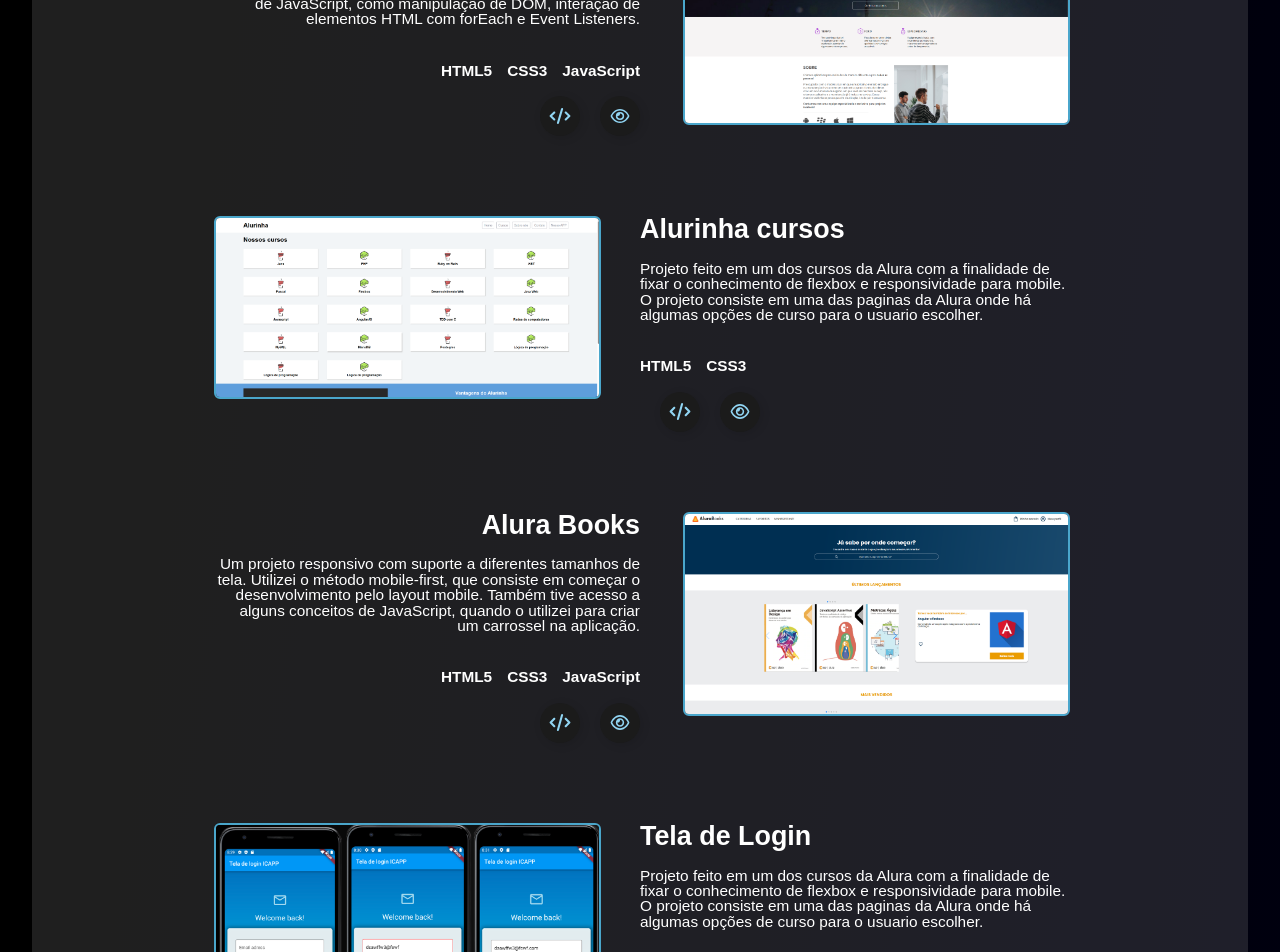
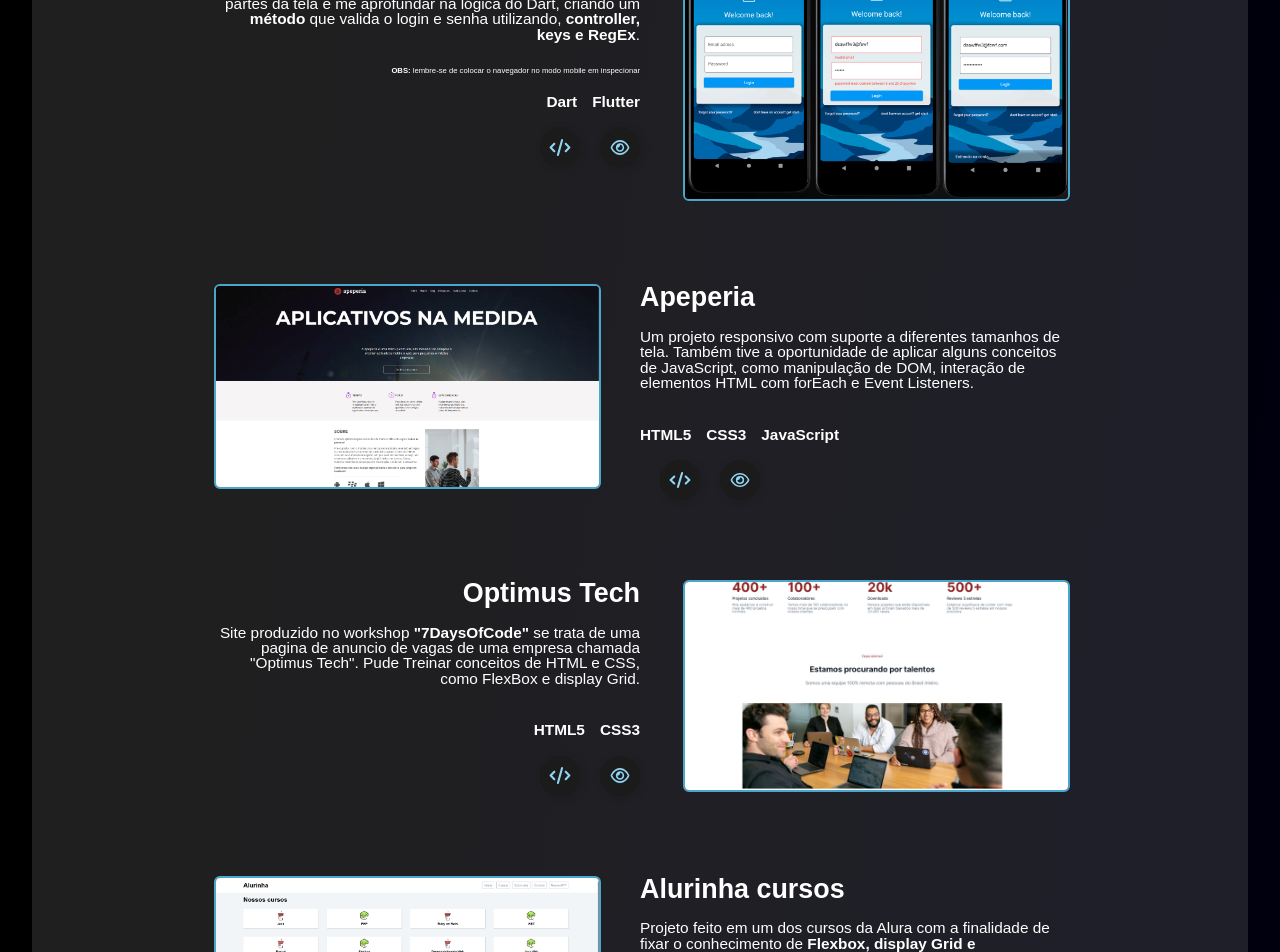
Before and after one commit to Ian-Alemida/devfollio, a React (Create React App) app: page / in a window 1280 px wide. Shown: the part 3380-4332 px from the top of the page. Built offline with nearby package versions, Linux system fonts and the light colour scheme.

Commit message:
add project

```diff
--- a/src/Components/Projects/Projects.jsx
+++ b/src/Components/Projects/Projects.jsx
@@ -4,9 +4,10 @@
 import viewIcon from './images/view.svg'
 import viewWitheIcon from './images/viewWithe.svg'
 import loginScreen from './images/telaLogin.png'
+import aluraBooks from './images/AluraBooks.png'
 import alurinha from './images/Alurinha.png'
-import aluraBooks from './images/AluraBooks.png'
 import apeperia from './images/Apeperia.png'
+import optimusTech from './images/OptimusTech.png'
 import planetSky from './images/PlanetSky.png'
 import ButtonProject from './ButtonProject/ButonProject'
 
@@ -19,7 +20,7 @@
                 <div className='content-projects-left-text'>
                     <h3>Planet Sky</h3>
                     <p>Uma aplicação autoral que te permite explorar o cosmos de forma envolvente e descobrir curiosidades fascinantes sobre o sistema solar! Usando Flutter e Dart pude fixar conceitos de Desenvolvimento <strong>Cross-Platform</strong>, sistema de navegação de rotas com <strong>Navigator</strong> e <strong>arvore de widgets</strong>.</p>
-                    <small><strong>OBS:</strong>lembre-se de colocar o navegador no modo mobile em inspecionar</small>
+                    <small><strong>OBS: </strong>lembre-se de colocar o navegador no modo mobile em inspecionar</small>
                     <div>
                         <p>Dart</p>
                         <p>Flutter</p>
@@ -55,6 +56,28 @@
             {/*Project3*/}
             <div className='content-projects-left'>
                 <div className='content-projects-left-text'>
+                    <h3>Tela de Login</h3>
+                    <p>Aplicação autoral desenvolvida Usando Flutter e Dart, pude utilizar conceitos de componentização de <strong>widgets</strong> para criar partes da tela e me aprofundar na lógica do Dart, criando um <strong>método</strong> que valida o login e senha utilizando, <strong>controller, keys e RegEx</strong>.</p>
+                    <small><strong>OBS: </strong>lembre-se de colocar o navegador no modo mobile em inspecionar</small>
+                    <div>
+                        <p>Dart</p>
+                        <p>Flutter</p>
+                    </div>
+                    <div>
+                        <ButtonProject link="https://github.com/Ian-Alemida/Alurinha.git" span='ver código' icon1={codeWitheIcon} icon2={codeIcon}></ButtonProject>
+                        <ButtonProject link="https://alurinha-one.vercel.app/" span='ver projeto' icon1={viewWitheIcon} icon2={viewIcon}></ButtonProject>
+                    </div>
+                </div>
+                <div className='content-projects-left-img'>
+                    <img src={loginScreen} alt="imagem do projeto"/>
+                </div>
+            </div>
+            {/*Project4*/}
+            <div className='content-projects-rigth'>
+                <div className='content-projects-rigth-img'>
+                    <img src={apeperia} alt="imagem do projeto"/>
+                </div>
+                <div className='content-projects-rigth-text'>
                     <h3>Apeperia</h3>
                     <p>Um projeto responsivo com suporte a diferentes tamanhos de tela. Também tive a  oportunidade de aplicar alguns conceitos de JavaScript, como manipulação de DOM, interação de elementos HTML com forEach e Event Listeners.</p>
                     <div>
@@ -67,58 +90,36 @@
                         <ButtonProject link="https://apeperia-azure.vercel.app/" span='ver projeto' icon1={viewWitheIcon} icon2={viewIcon}></ButtonProject>
                     </div>
                 </div>
+            </div>
+            {/*Project5*/}
+            <div className='content-projects-left'>
+                <div className='content-projects-left-text'>
+                    <h3>Optimus Tech</h3>
+                    <p>Site produzido no workshop <strong>"7DaysOfCode"</strong> se trata de uma pagina de anuncio  de vagas de uma  empresa chamada "Optimus Tech". Pude Treinar conceitos de HTML e CSS, como FlexBox e display Grid.</p>
+                    <div>
+                        <p>HTML5</p>
+                        <p>CSS3</p>
+                    </div>
+                    <div>
+                        <ButtonProject link="https://github.com/Ian-Alemida/OptimusTech.git" span='ver código' icon1={codeWitheIcon} icon2={codeIcon}></ButtonProject>
+                        <ButtonProject link="https://optimus-tech-indol.vercel.app/" span='ver projeto' icon1={viewWitheIcon} icon2={viewIcon}></ButtonProject>
+                    </div>
+                </div>
                 <div className='content-projects-left-img'>
-                    <img src={apeperia} alt="imagem do projeto" />
+                    <img src={optimusTech} alt="imagem do projeto" />
                 </div>
             </div>
-            {/*Project4*/}
+            {/*Project6*/}
             <div className='content-projects-rigth'>
                 <div className='content-projects-rigth-img'>
                     <img src={alurinha} alt="imagem do projeto" />
                 </div>
                 <div className='content-projects-rigth-text'>
                     <h3>Alurinha cursos</h3>
-                    <p>Projeto feito em um dos cursos da Alura com a finalidade de fixar o  conhecimento de flexbox e responsividade para mobile. O projeto consiste em uma das paginas da Alura onde há algumas opções  de curso para o usuario escolher.</p>
+                    <p>Projeto feito em um dos cursos da Alura com a finalidade de fixar o  conhecimento de <strong>Flexbox, display Grid e Responsividade</strong> para mobile. O projeto consiste em uma das paginas da Alura onde há algumas opções de curso para o <strong>usuário</strong> escolher.</p>
                     <div>
                         <p>HTML5</p>
                         <p>CSS3</p>
-                    </div>
-                    <div>
-                        <ButtonProject link="https://github.com/Ian-Alemida/Alurinha.git" span='ver código' icon1={codeWitheIcon} icon2={codeIcon}></ButtonProject>
-                        <ButtonProject link="https://alurinha-one.vercel.app/" span='ver projeto' icon1={viewWitheIcon} icon2={viewIcon}></ButtonProject>
-                    </div>
-                </div>
-            </div>
-            {/*Project5*/}
-            <div className='content-projects-left'>
-                <div className='content-projects-left-text'>
-                    <h3>Alura Books</h3>
-                    <p>Um projeto responsivo com suporte a diferentes tamanhos de tela. Utilizei o método mobile-first, que consiste em começar o desenvolvimento pelo layout mobile. Também tive acesso a alguns conceitos de JavaScript, quando o utilizei para criar um carrossel na aplicação.</p>
-                    <div>
-                        <p>HTML5</p>
-                        <p>CSS3</p>
-                        <p>JavaScript</p>
-                    </div>
-                    <div>
-                        <ButtonProject link="https://github.com/Ian-Alemida/AluraBooks.git" span='ver código' icon1={codeWitheIcon} icon2={codeIcon}></ButtonProject>
-                        <ButtonProject link="https://alura-books-gold.vercel.app/" span='ver projeto' icon1={viewWitheIcon} icon2={viewIcon}></ButtonProject>
-                    </div>
-                </div>
-                <div className='content-projects-left-img'>
-                    <img src={aluraBooks} alt="imagem do projeto" />
-                </div>
-            </div>
-            {/*Project6*/}
-            <div className='content-projects-rigth'>
-                <div className='content-projects-rigth-img'>
-                    <img src={loginScreen} alt="imagem do projeto" />
-                </div>
-                <div className='content-projects-rigth-text'>
-                    <h3>Tela de Login</h3>
-                    <p>Projeto feito em um dos cursos da Alura com a finalidade de fixar o  conhecimento de flexbox e responsividade para mobile. O projeto consiste em uma das paginas da Alura onde há algumas opções  de curso para o usuario escolher.</p>
-                    <div>
-                        <p>Dart</p>
-                        <p>Flutter</p>
                     </div>
                     <div>
                         <ButtonProject link="https://github.com/Ian-Alemida/Alurinha.git" span='ver código' icon1={codeWitheIcon} icon2={codeIcon}></ButtonProject>
```
